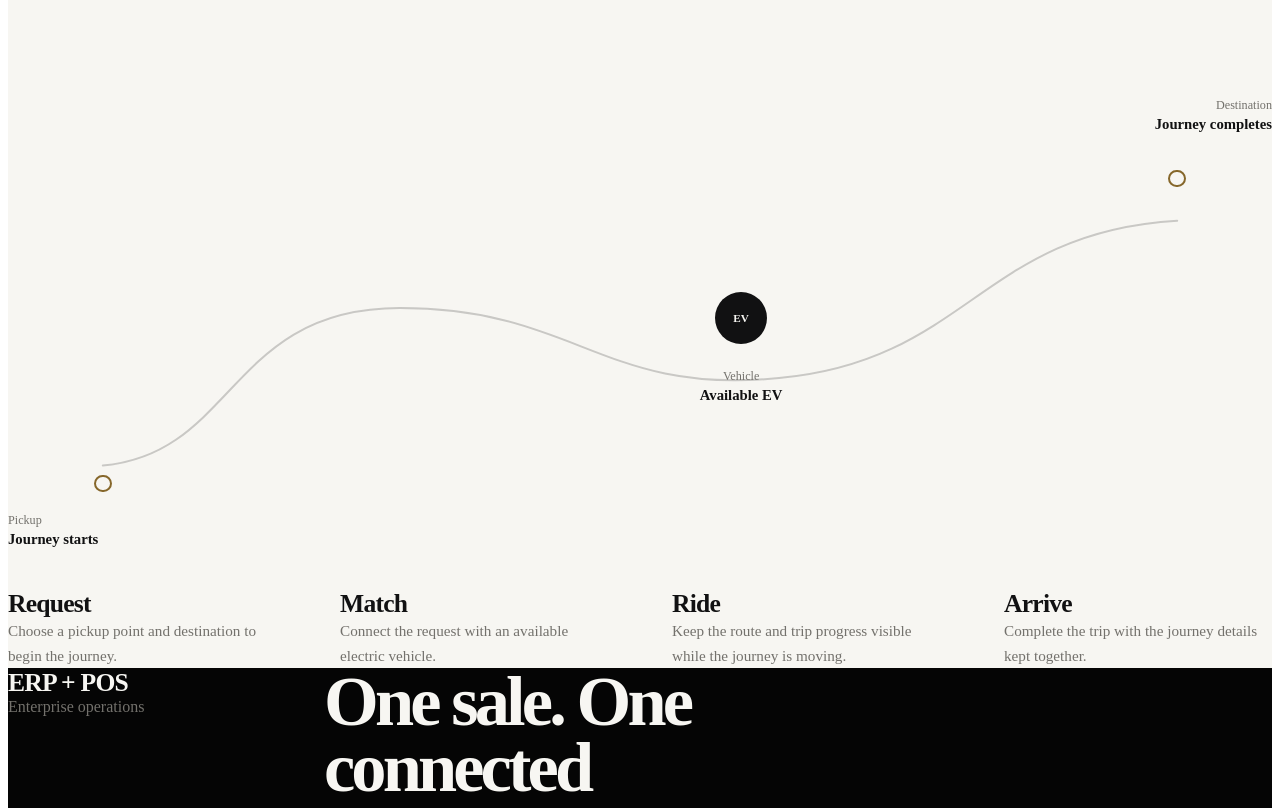
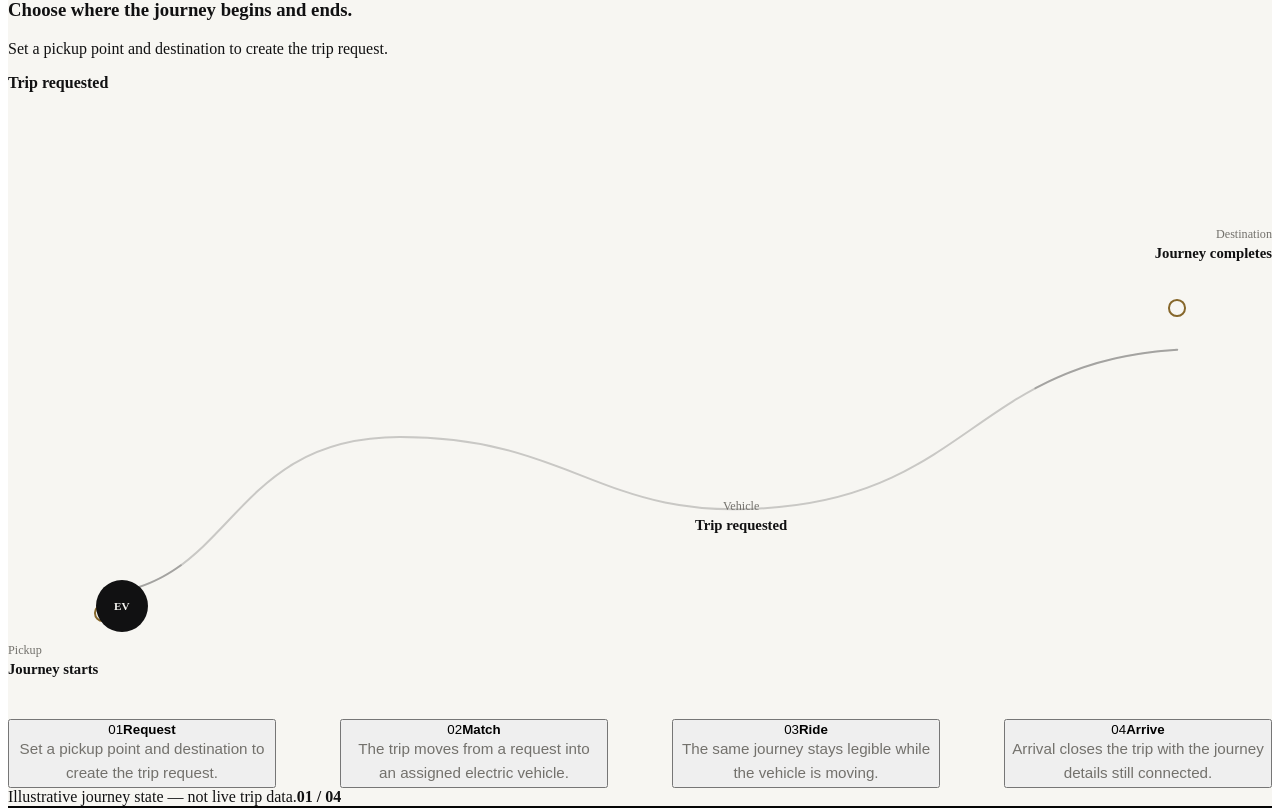
Before and after one commit to emmy16-glitch/Digi02_website, a React (Vite) app: page / in a window 1280 px wide. Shown: the part 6140-6948 px from the top of the page. Built offline with nearby package versions, Linux system fonts and the light colour scheme; the HTML template or start-up script is replaced by a standard one.

Commit message:
Implement DigiVolt Request Match Ride Arrive interaction

```diff
--- a/src/sections/home/DigiVoltSection.tsx
+++ b/src/sections/home/DigiVoltSection.tsx
@@ -1,27 +1,99 @@
+import { useState, type KeyboardEvent } from 'react'
+
 import digiVoltShowcase from '../../assets/digivolt/digivolt-electric-mobility-showcase.png'
 import { Container } from '../../components/Container'
 import '../../styles/digivolt-section.css'
 
-const journeyStages = [
+type JourneyStageId = 'request' | 'match' | 'ride' | 'arrive'
+
+type JourneyStage = {
+  id: JourneyStageId
+  number: string
+  title: string
+  heading: string
+  description: string
+  status: string
+  progress: number
+  vehicleX: number
+  vehicleY: number
+}
+
+const journeyStages: readonly JourneyStage[] = [
   {
+    id: 'request',
+    number: '01',
     title: 'Request',
-    description: 'Choose a pickup point and destination to begin the journey.',
+    heading: 'Choose where the journey begins and ends.',
+    description: 'Set a pickup point and destination to create the trip request.',
+    status: 'Trip requested',
+    progress: 9,
+    vehicleX: 9,
+    vehicleY: 78,
   },
   {
+    id: 'match',
+    number: '02',
     title: 'Match',
-    description: 'Connect the request with an available electric vehicle.',
+    heading: 'Connect the request with an available EV.',
+    description: 'The trip moves from a request into an assigned electric vehicle.',
+    status: 'Vehicle matched',
+    progress: 31,
+    vehicleX: 29,
+    vehicleY: 43,
   },
   {
+    id: 'ride',
+    number: '03',
     title: 'Ride',
-    description: 'Keep the route and trip progress visible while the journey is moving.',
+    heading: 'Keep route and trip progress visible.',
+    description: 'The same journey stays legible while the vehicle is moving.',
+    status: 'Ride in progress',
+    progress: 70,
+    vehicleX: 65,
+    vehicleY: 52,
   },
   {
+    id: 'arrive',
+    number: '04',
     title: 'Arrive',
-    description: 'Complete the trip with the journey details kept together.',
+    heading: 'Complete the journey without losing its context.',
+    description: 'Arrival closes the trip with the journey details still connected.',
+    status: 'Trip complete',
+    progress: 100,
+    vehicleX: 92,
+    vehicleY: 19,
   },
-] as const
+]
 
 export function DigiVoltSection() {
+  const [activeIndex, setActiveIndex] = useState(0)
+  const activeStage = journeyStages[activeIndex]
+
+  function handleStageKeyDown(event: KeyboardEvent<HTMLDivElement>) {
+    if (event.key === 'ArrowRight' || event.key === 'ArrowDown') {
+      event.preventDefault()
+      setActiveIndex((current) => (current + 1) % journeyStages.length)
+      return
+    }
+
+    if (event.key === 'ArrowLeft' || event.key === 'ArrowUp') {
+      event.preventDefault()
+      setActiveIndex((current) => (current - 1 + journeyStages.length) % journeyStages.length)
+      return
+    }
+
+    if (event.key === 'Home') {
+      event.preventDefault()
+      setActiveIndex(0)
+      return
+    }
+
+    if (event.key === 'End') {
+      event.preventDefault()
+      setActiveIndex(journeyStages.length - 1)
+    }
+  }
+
   return (
     <>
       <section className="digivolt-reveal" id="digivolt" aria-labelledby="digivolt-reveal-title">
@@ -47,7 +119,11 @@ export function DigiVoltSection() {
         </Container>
       </section>
 
-      <section className="digivolt-journey" aria-labelledby="digivolt-journey-title">
+      <section
+        className="digivolt-journey"
+        aria-labelledby="digivolt-journey-title"
+        data-stage={activeStage.id}
+      >
         <Container className="digivolt-journey__inner">
           <header className="digivolt-journey__heading">
             <p>Electric mobility</p>
@@ -58,6 +134,14 @@ export function DigiVoltSection() {
             </p>
           </header>
 
+          <div className="digivolt-journey__interaction">
+            <div className="digivolt-journey__stage-copy" aria-live="polite">
+              <span>{activeStage.number} / {activeStage.title}</span>
+              <h3>{activeStage.heading}</h3>
+              <p>{activeStage.description}</p>
+              <strong>{activeStage.status}</strong>
+            </div>
+
             <div className="digivolt-journey__route" aria-label="Illustrative DigiVolt journey">
               <div className="digivolt-journey__route-meta digivolt-journey__route-meta--pickup">
                 <span>Pickup</span>
@@ -66,7 +150,7 @@ export function DigiVoltSection() {
 
               <div className="digivolt-journey__route-meta digivolt-journey__route-meta--vehicle">
                 <span>Vehicle</span>
-              <strong>Available EV</strong>
+                <strong>{activeStage.status}</strong>
               </div>
 
               <div className="digivolt-journey__route-meta digivolt-journey__route-meta--destination">
@@ -76,24 +160,69 @@ export function DigiVoltSection() {
 
               <svg aria-hidden="true" preserveAspectRatio="none" viewBox="0 0 1000 360">
                 <path
+                  className="digivolt-journey__route-base"
                   d="M75 280 C180 270 175 145 310 145 C450 145 470 220 610 205 C760 190 770 80 925 70"
                   pathLength="100"
                 />
+                <path
+                  className="digivolt-journey__route-progress"
+                  d="M75 280 C180 270 175 145 310 145 C450 145 470 220 610 205 C760 190 770 80 925 70"
+                  pathLength="100"
+                  strokeDasharray="100"
+                  strokeDashoffset={100 - activeStage.progress}
+                />
               </svg>
 
-            <span className="digivolt-journey__point digivolt-journey__point--pickup" aria-hidden="true" />
-            <span className="digivolt-journey__vehicle" aria-hidden="true">EV</span>
-            <span className="digivolt-journey__point digivolt-journey__point--destination" aria-hidden="true" />
+              <span
+                className="digivolt-journey__point digivolt-journey__point--pickup"
+                aria-hidden="true"
+              />
+              <span
+                className="digivolt-journey__vehicle"
+                aria-hidden="true"
+                style={{ left: `${activeStage.vehicleX}%`, top: `${activeStage.vehicleY}%` }}
+              >
+                EV
+              </span>
+              <span
+                className="digivolt-journey__point digivolt-journey__point--destination"
+                aria-hidden="true"
+              />
+            </div>
           </div>
 
-          <ol className="digivolt-journey__stages" aria-label="DigiVolt journey stages">
-            {journeyStages.map((stage) => (
-              <li key={stage.title}>
-                <h3>{stage.title}</h3>
+          <div
+            aria-label="DigiVolt journey stages"
+            className="digivolt-journey__stages"
+            onKeyDown={handleStageKeyDown}
+            role="tablist"
+          >
+            {journeyStages.map((stage, index) => {
+              const isActive = index === activeIndex
+
+              return (
+                <button
+                  aria-controls="digivolt-journey-title"
+                  aria-selected={isActive}
+                  data-active={isActive}
+                  key={stage.id}
+                  onClick={() => setActiveIndex(index)}
+                  role="tab"
+                  tabIndex={isActive ? 0 : -1}
+                  type="button"
+                >
+                  <span>{stage.number}</span>
+                  <strong>{stage.title}</strong>
                   <p>{stage.description}</p>
-              </li>
-            ))}
-          </ol>
+                </button>
+              )
+            })}
+          </div>
+
+          <footer className="digivolt-journey__footer">
+            <span>Illustrative journey state — not live trip data.</span>
+            <strong>{String(activeIndex + 1).padStart(2, '0')} / 04</strong>
+          </footer>
         </Container>
       </section>
     </>
```
Lines whose indentation alone changed are shown as unchanged.
